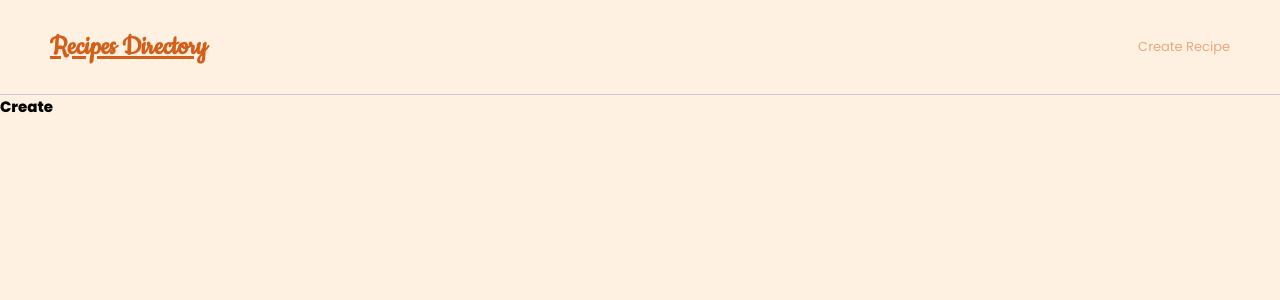
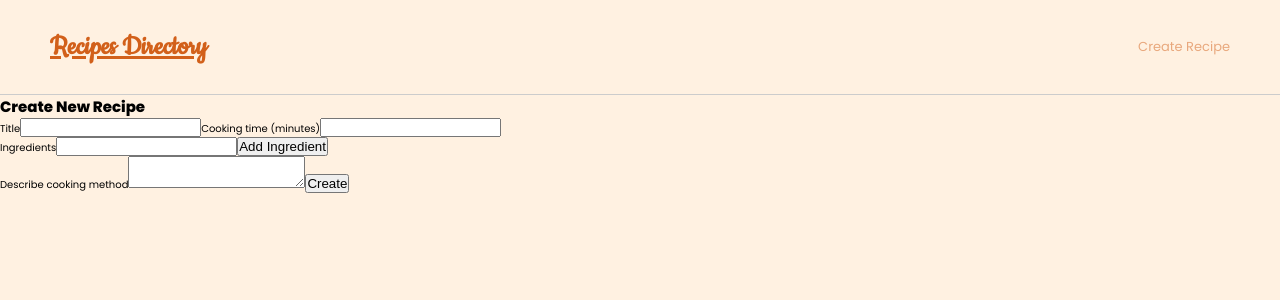
Before and after one commit to mojotron/recipe-directory, a React (Create React App) app: page /create in a window 1280 px wide. Shown: the top 300 px of the page. Built offline with nearby package versions, Linux system fonts and the light colour scheme.

Commit message:
Add create recipe components and tests

```diff
--- a/src/App.js
+++ b/src/App.js
@@ -2,7 +2,7 @@ import { BrowserRouter, Routes, Route } from "react-router-dom";
 import "./styles/App.css";
 // pages
 import Home from "./pages/Home/Home";
-import Create from "./pages/Create/Create";
+import Create from "./pages/Create/CreateRecipe";
 import Recipe from "./pages/Recipe/Recipe";
 import Search from "./pages/Search/Search";
 // components
--- a/src/pages/Create/Create.js
+++ /dev/null
@@ -1,11 +0,0 @@
-import "./styles/Create.css";
-
-const Create = () => {
-  return (
-    <div>
-      <h2>Create</h2>
-    </div>
-  );
-};
-
-export default Create;
--- /dev/null
+++ b/src/pages/Create/CreateRecipe.js
@@ -0,0 +1,100 @@
+import { useState, useRef } from "react";
+import "./styles/CreateRecipe.css";
+
+const CreateRecipe = () => {
+  const [formData, setFormData] = useState({
+    title: "",
+    cookingTime: "",
+    method: "",
+  });
+
+  const [currentIngredient, setCurrentIngredient] = useState("");
+  const [ingredients, setIngredients] = useState([]);
+
+  const ingredientInput = useRef(null);
+
+  const handleSubmit = (e) => {
+    e.preventDefault();
+    console.log("form submited");
+    console.log({ ...formData, ingredients });
+  };
+
+  const handleChange = (e) => {
+    const { name, value } = e.target;
+    setFormData((oldData) => {
+      return { ...oldData, [name]: value };
+    });
+  };
+
+  const handleIngChange = (e) => {
+    setCurrentIngredient(e.target.value.trim());
+  };
+
+  const handleAddIng = (e) => {
+    if (currentIngredient === "") return;
+    if (ingredients.includes(currentIngredient)) return;
+    setIngredients((oldIngs) => [...oldIngs, currentIngredient]);
+    setCurrentIngredient("");
+    ingredientInput.current.focus();
+  };
+
+  return (
+    <div>
+      <h2>Create New Recipe</h2>
+      <form aria-label="form" onSubmit={handleSubmit}>
+        <label htmlFor="title">Title</label>
+        <input
+          id="title"
+          type="text"
+          name="title"
+          value={formData.title}
+          onChange={handleChange}
+          required
+        />
+
+        <label htmlFor="cooking-time">Cooking time (minutes)</label>
+        <input
+          id="cooking-time"
+          type="number"
+          name="cookingTime"
+          value={formData.cookingTime}
+          onChange={handleChange}
+          required
+        />
+
+        <div>
+          <label htmlFor="ingredients">Ingredients</label>
+          <input
+            id="ingredients"
+            type="text"
+            value={currentIngredient}
+            onChange={handleIngChange}
+            ref={ingredientInput}
+          />
+          <button type="button" onClick={handleAddIng}>
+            Add Ingredient
+          </button>
+          <ul>
+            {ingredients.map((ing) => (
+              <li key={ing}>{ing}</li>
+            ))}
+          </ul>
+        </div>
+
+        <label htmlFor="cooking-method">Describe cooking method</label>
+        <textarea
+          id="cooking-method"
+          name="method"
+          value={formData.method}
+          onChange={handleChange}
+          required
+          spellCheck
+        />
+
+        <button type="submit">Create</button>
+      </form>
+    </div>
+  );
+};
+
+export default CreateRecipe;
--- a/src/pages/Recipe/Recipe.js
+++ b/src/pages/Recipe/Recipe.js
@@ -14,15 +14,15 @@ const Recipe = () => {
       {error && <p>{error}</p>}
       {data && (
         <>
-          <h3>{data.title}</h3>
+          <h2>{data.title}</h2>
           <p>Cooking time {data.cookingTime}</p>
-          <p>Ingredients</p>
+          <h3>Ingredients:</h3>
           <ul>
             {data.ingredients.map((ing) => (
               <li key={ing}>{ing}</li>
             ))}
           </ul>
-          <p>Method:</p>
+          <h3>Method:</h3>
           <p>{data.method}</p>
         </>
       )}
```
Also changed, not shown: src/pages/Create/styles/Create.css (deleted), src/pages/Create/styles/CreateRecipe.css (added), 2 other files (tests, documents, lock files or other folders).
